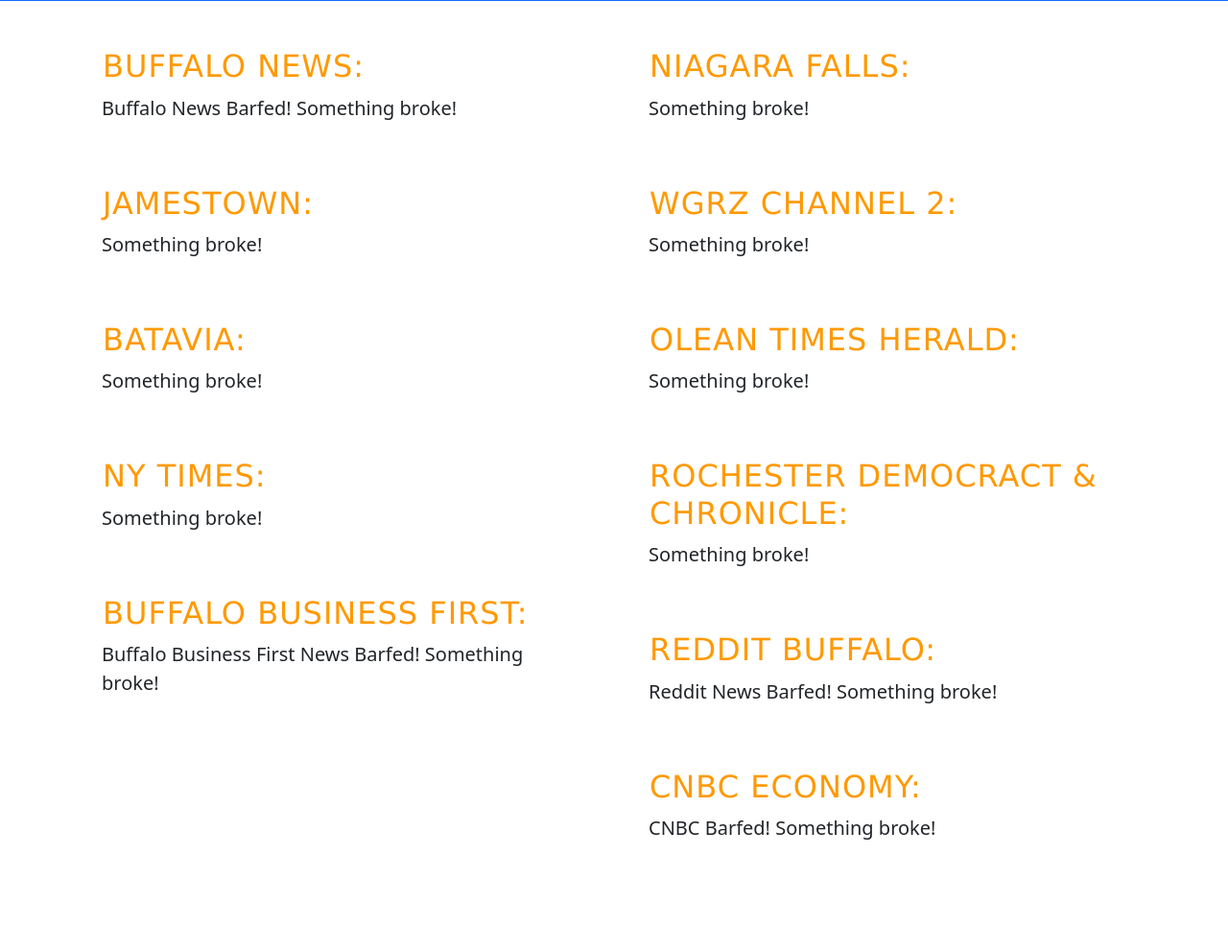
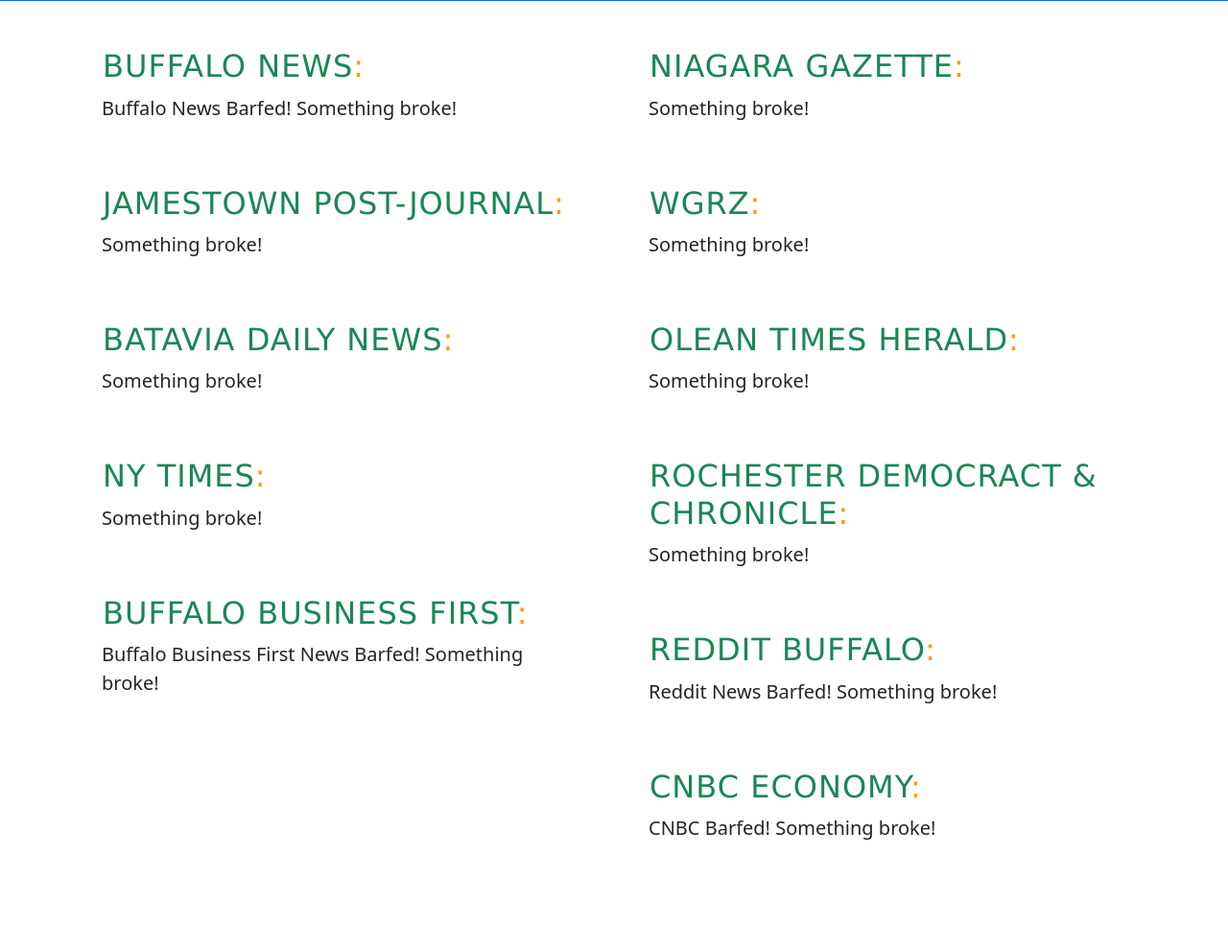
Before and after one commit to Blake-/wny-news, a Django app: template news/templates/index.html in a window 1280 px wide. Shown: the part 286-1276 px from the top of the page at 96% size. Run offline with Django 3.2, Linux system fonts and the light colour scheme; the template is opened without the code that fills it, so the values that code supplies are empty.

Commit message:
make h2 links back to sources

```diff
--- a/news/templates/index.html
+++ b/news/templates/index.html
@@ -8,7 +8,7 @@
     <link href="static/news.css" rel="stylesheet">
 
     <link href="https://cdn.jsdelivr.net/npm/bootstrap@5.1.0/dist/css/bootstrap.min.css" rel="stylesheet" integrity="sha384-KyZXEAg3QhqLMpG8r+8fhAXLRk2vvoC2f3B09zVXn8CA5QIVfZOJ3BCsw2P0p/We" crossorigin="anonymous">
-    <title>WNY News Aggregator</title>
+    <title>WNY News Headline Aggregator</title>
   </head>
 
   <body>
@@ -32,7 +32,7 @@
 
     <!-- Buffalo News -->
     <div class="container d-block pt-5">
-      <h2> Buffalo News: </h2>
+      <h2><a href="http://buffalonews.com"  target="_blank" class="text-decoration-none text-success">Buffalo News</a>:</h2>
         {% if buffalo_news %}
             {% for value in buffalo_news %}
                 <div class="d-flex">
@@ -50,7 +50,7 @@
 
     <!-- Jamestown News -->
     <div class="container d-block pt-5">
-      <h2> Jamestown: </h2>
+      <h2><a href="https://www.post-journal.com/" target="_blank" class="text-decoration-none text-success">Jamestown Post-Journal</a>: </h2>
         {% if jamestown_news %}
             {% for value in jamestown_news %}
                 <div class="d-flex">
@@ -68,7 +68,7 @@
 
     <!-- Batavia News -->
     <div class="container d-block pt-5">
-      <h2> Batavia: </h2>
+      <h2><a href="https://www.thedailynewsonline.com/" target="_blank" class="text-decoration-none text-success">Batavia Daily News</a>: </h2>
         {% if batavia_news %}
             {% for value in batavia_news %}
                 <div class="d-flex">
@@ -85,7 +85,7 @@
 
     <!-- NYTimes News -->
     <div class="container d-block pt-5">
-      <h2> NY Times: </h2>
+      <h2><a href="https://nytimes.com" target="_blank" class="text-decoration-none text-success">NY Times</a>: </h2>
         {% if nytimes_news %}
             {% for value in nytimes_news %}
                 <div class="d-flex">
@@ -102,7 +102,7 @@
 
     <!-- Buffalo Business First -->
     <div class="container d-block pt-5">
-      <h2> Buffalo Business First: </h2>
+      <h2><a href="https://www.bizjournals.com/buffalo" target="_blank" class="text-decoration-none text-success">Buffalo Business First</a>: </h2>
         {% if biz_news %}
             {% for value in biz_news %}
                 <div class="d-flex">
@@ -128,7 +128,7 @@
 
     <!-- Niagara Falls News -->
     <div class="container d-block pt-5">
-      <h2> Niagara Falls: </h2>
+      <h2><a href="https://www.niagara-gazette.com/" target="_blank" class="text-decoration-none text-success">Niagara Gazette</a>: </h2>
         {% if ni_news %}
             {% for value in ni_news %}
                 <div class="d-flex">
@@ -145,7 +145,7 @@
 
     <!-- WGRZ Channel 2 News -->
     <div class="container d-block pt-5">
-      <h2> WGRZ Channel 2: </h2>
+      <h2><a href="https://wgrz.com" target="_blank" class="text-decoration-none text-success">WGRZ</a>: </h2>
         {% if wgrz_news %}
             {% for value in wgrz_news %}
                 <div class="d-flex">
@@ -163,7 +163,7 @@
 
     <!-- Olean News -->
     <div class="container d-block pt-5">
-      <h2> Olean Times Herald: </h2>
+      <h2><a href="https://www.oleantimesherald.com/" target="_blank" class="text-decoration-none text-success">Olean Times Herald</a>: </h2>
         {% if olean_news %}
             {% for value in olean_news %}
                 <div class="d-flex">
@@ -180,7 +180,7 @@
 
     <!-- Rochester News -->
     <div class="container d-block pt-5">
-      <h2> Rochester Democract & Chronicle: </h2>
+      <h2><a href="https://www.democratandchronicle.com/" target="_blank" class="text-decoration-none text-success">Rochester Democract & Chronicle</a>: </h2>
         {% if rochester_news %}
             {% for value in rochester_news %}
                 <div class="d-flex">
@@ -197,7 +197,7 @@
 
     <!-- Reddit Buffalo -->
     <div class="container d-block pt-5">
-      <h2> Reddit Buffalo: </h2>
+      <h2><a href="https://reddit.com/r/buffalo" target="_blank" class="text-decoration-none text-success">Reddit Buffalo</a>: </h2>
         {% if reddit_news %}
             {% for value in reddit_news %}
                 <div class="d-flex">
@@ -215,7 +215,7 @@
 
     <!-- CNBC -->
     <div class="container d-block pt-5">
-      <h2> CNBC Economy: </h2>
+      <h2><a href="https://cnbc.com/" target="_blank" class="text-decoration-none text-success">CNBC Economy</a>: </h2>
         {% if cnbc_news %}
             {% for value in cnbc_news %}
                 <div class="d-flex">
@@ -228,7 +228,7 @@
             <p class="lead">CNBC Barfed! Something broke!</p>
         {% endif %}
     </div>
-    <!-- Reddit Buffalo -->
+    <!-- CNBC -->
 
 
     </div>
@@ -238,7 +238,7 @@
 
     <!-- Footer -->
     <footer class="text-end p-5">
-        <small class="text-muted"><a href="./about.html>About this site</a></small>
+        <small class="text-muted"><a href="./static/about.html>About this site</a></small>
     </footer>
     <!-- Footer -->
 
```
